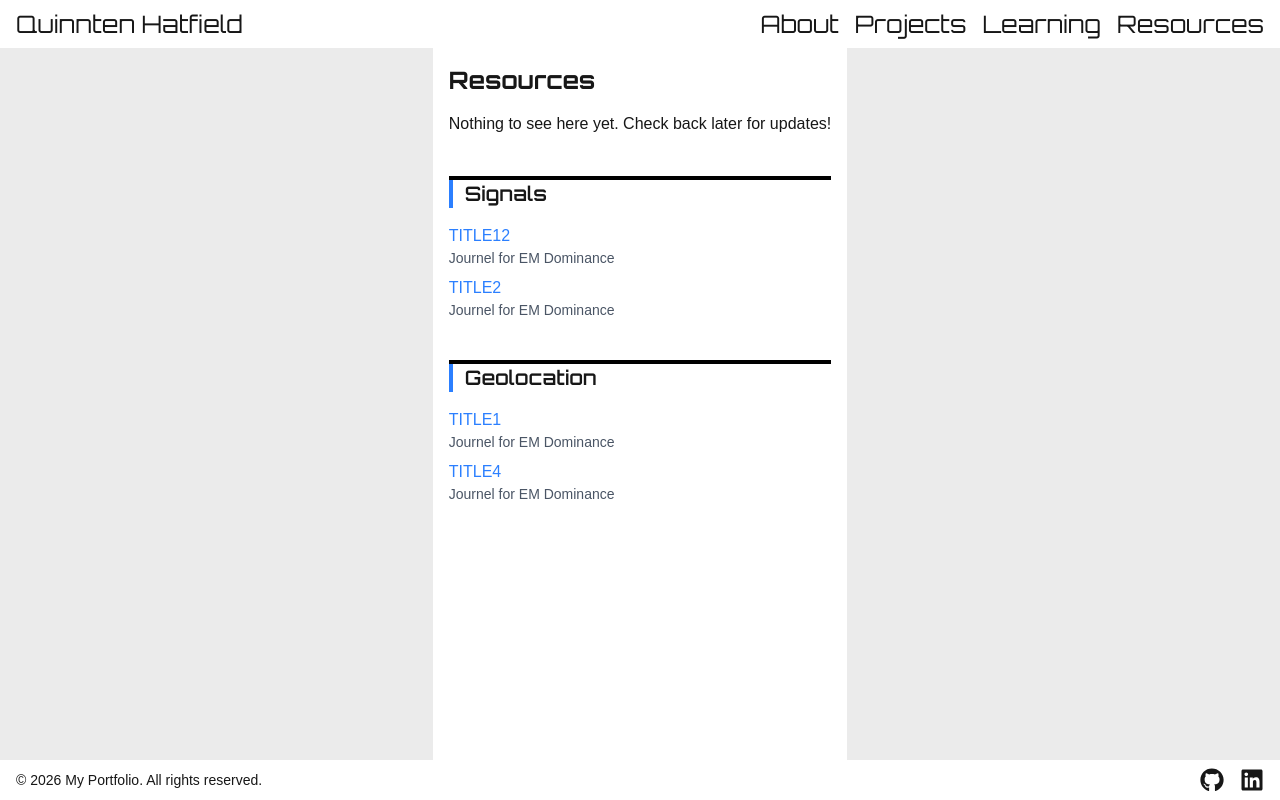
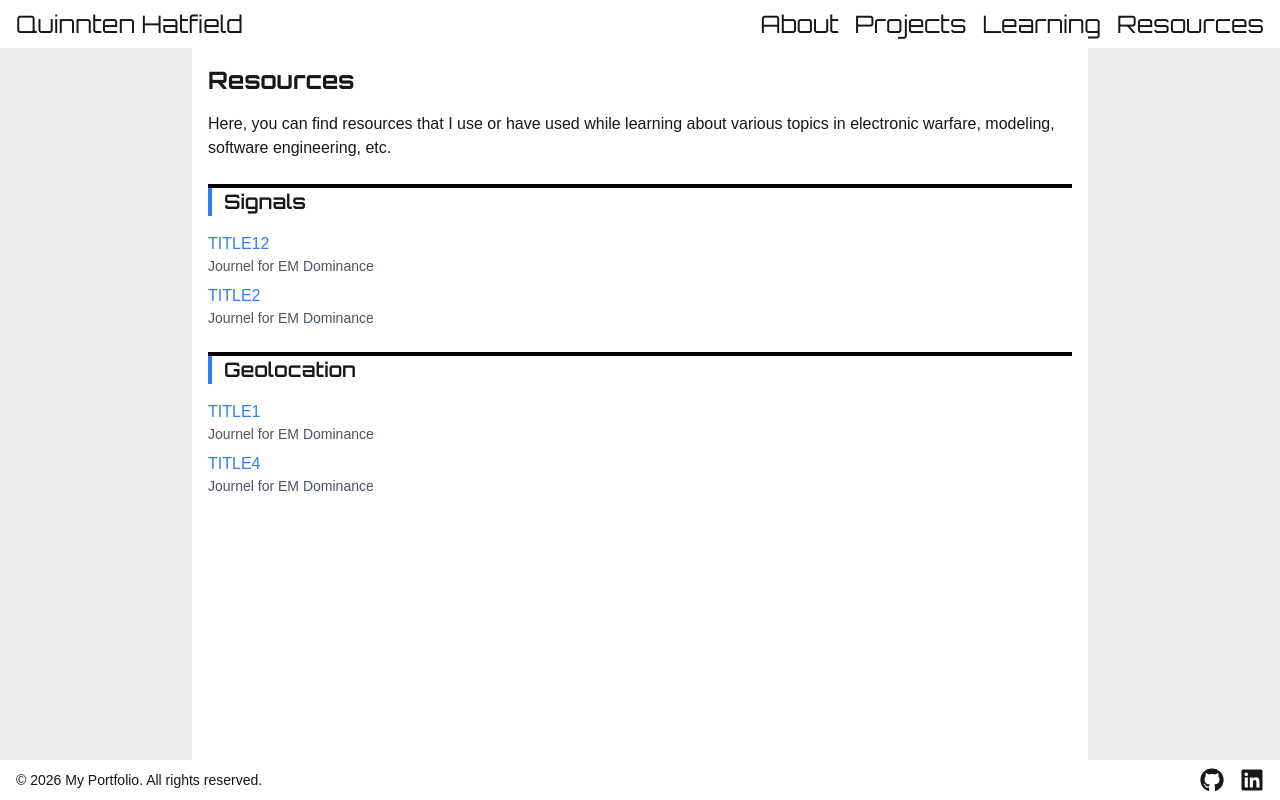
Before and after one commit to hatfieldq/portfolio-site, a Next.js app: page /resources in a window 1280 px wide. Built offline with nearby package versions, Linux system fonts and the light colour scheme; a web font is replaced by a local one.

Commit message:
Add entry paragraphs to pages

```diff
--- a/src/app/learning/page.tsx
+++ b/src/app/learning/page.tsx
@@ -10,6 +10,10 @@
             {posts.length === 0 ? (
                 <p>Nothing here yet. Check back later for updates.</p>
             ) : (
+                <div>
+                <p className="mt-4">Below are some blog-style write ups for different topics that I have been exploring in my personal time.
+                    Also there are some write ups that relate directly to some of my projects!
+                </p>
                 <ul className="mt-4 space-y-3">
                     {posts.map((post) => (
                         <li key={post.slug}>
@@ -26,6 +30,7 @@
                         </li>
                     ))}
                 </ul>
+                </div>
             )}
         </main>
     );
--- a/src/app/resources/page.tsx
+++ b/src/app/resources/page.tsx
@@ -24,11 +24,13 @@
         <div>
             <main>
                 <h1 className="text-2xl font-bold">Resources</h1>
-                <p className="mt-4">Nothing to see here yet. Check back later for updates!</p>
+                <p className="mt-4">Here, you can find resources that I use or have used while learning about various topics in
+                    electronic warfare, modeling, software engineering, etc.
+                </p>
 
                 <div>
                     {categories.map((category) => (
-                        <section key={category.key} className="mt-10 border-black border-t-4">
+                        <section key={category.key} className="mt-6 border-black border-t-4">
                             <h2 className="text-xl font-semibold mb-4 border-l-4 border-blue-500 pl-3">{category.categoryTitle}</h2>
                             <ul className="space-y-2">
                                 {category.resources.map((resource) => (
```
